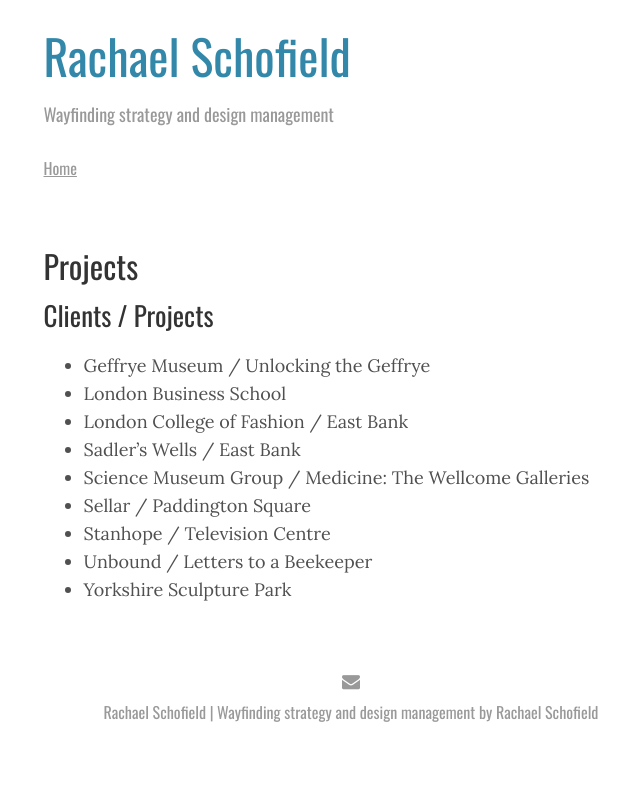
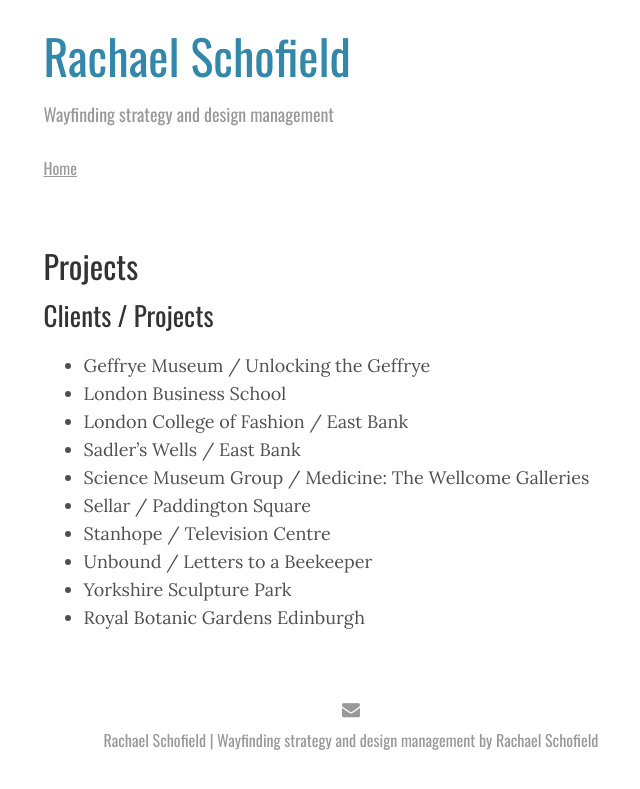
Before and after one commit to R4rachael/github.io, a Jekyll site: the page built from menu/projects.md, in a window 1280 px wide. Shown: the top 789 px of the page, without its empty margins (289-929 px from the left). Built offline with Jekyll 4.4.1, drawn with Linux system fonts in a browser that asks for light colours.

Commit message:
Update projectlist.md
Adding a new project

```diff
--- a/_includes/snippets/projectlist.md
+++ b/_includes/snippets/projectlist.md
@@ -9,3 +9,4 @@
 * Stanhope / Television Centre
 * Unbound / Letters to a Beekeeper
 * Yorkshire Sculpture Park
+* Royal Botanic Gardens Edinburgh
```
